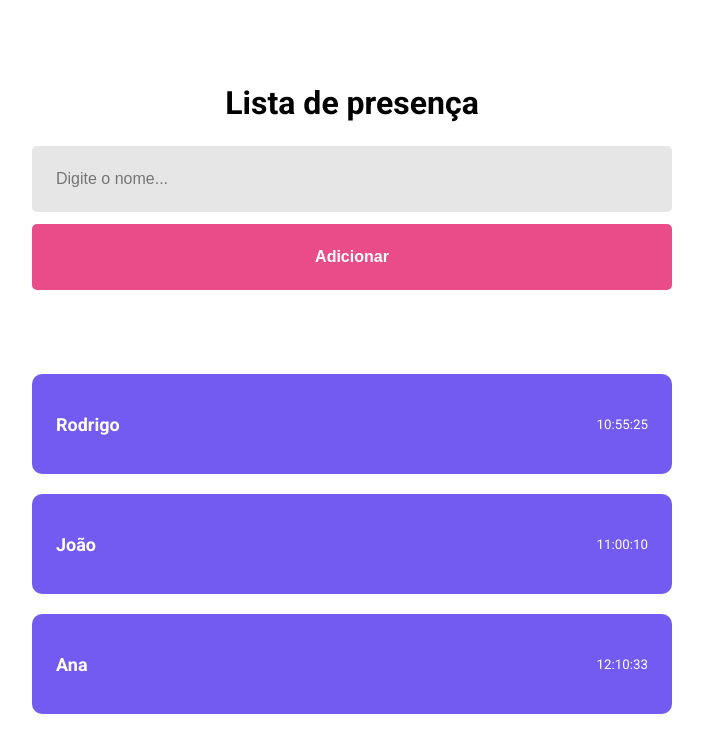
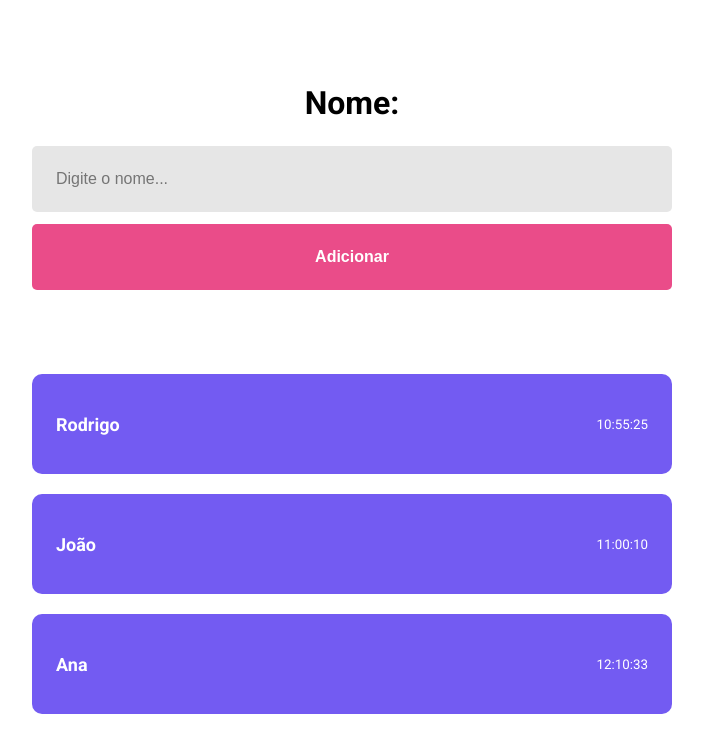
Before and after one commit to deibsoncogo/ReactJSTrilhaEspecializar, a React (Vite) app: page / in a window 1280 px wide. Shown: the top 752 px of the page, without its empty margins (288-991 px from the left). Built offline with nearby package versions, Linux system fonts and the light colour scheme.

Commit message:
✨ feat: implementation of class 'Estado'

```diff
--- a/src/pages/home/index.jsx
+++ b/src/pages/home/index.jsx
@@ -1,12 +1,20 @@
+import { useState } from 'react'
 import { Card } from '../../components/card'
 import style from './style.module.css'
 
 export function Home() {
+  const [studentName, setStudentName] = useState('')
+
   return (
     <div className={style.home}>
-      <h1>Lista de presença</h1>
+      <h1>Nome: {studentName}</h1>
 
-      <input type="text" placeholder='Digite o nome...' />
+      <input
+        type="text"
+        placeholder='Digite o nome...'
+        onChange={event => setStudentName(event.target.value)}
+      />
+
       <button type='button'>Adicionar</button>
 
       <Card name="Rodrigo" time="10:55:25" />
```
